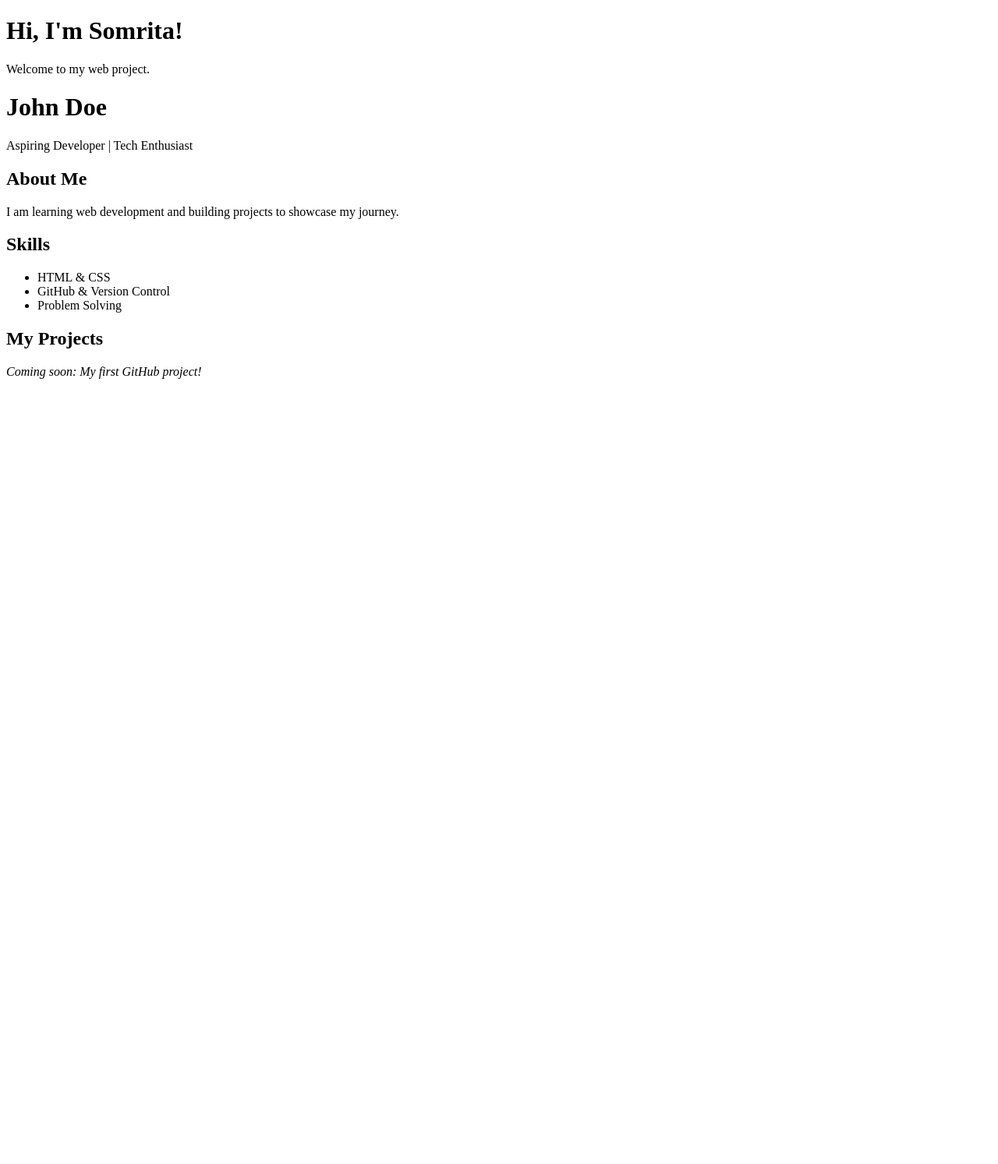
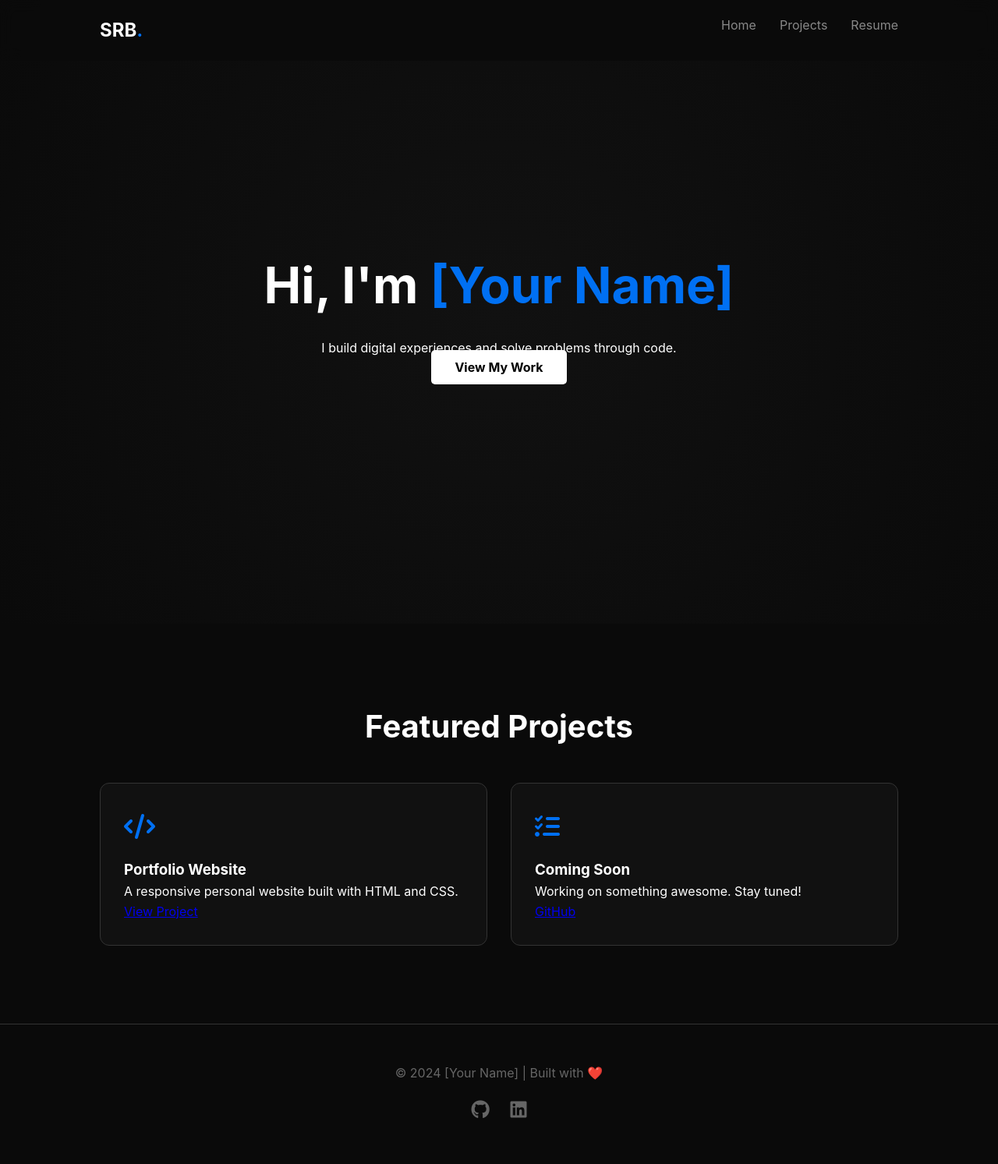
Before and after one commit to srb49/my_portfolio, a plain HTML site: page index.html in a window 1280 px wide. Shown: the whole page at 78% size. Before the commit the page ends 800 px from the top, so only its background shows below. Drawn offline with Linux system fonts and the light colour scheme.

Commit message:
Add files via upload

```diff
--- a/index.html
+++ b/index.html
@@ -3,35 +3,54 @@
 <head>
     <meta charset="UTF-8">
     <meta name="viewport" content="width=device-width, initial-scale=1.0">
-    <title>My Portfolio</title>
+    <title>Portfolio | [Your Name]</title>
+    <link rel="stylesheet" href="style.css">
+    <link rel="stylesheet" href="https://cdnjs.cloudflare.com/ajax/libs/font-awesome/6.0.0/css/all.min.css">
 </head>
 <body>
-    <h1>Hi, I'm Somrita!</h1>
-    <p>Welcome to my web project.</p>
-    <div class="container">
-    <header>
-        <h1>John Doe</h1>
-        <p>Aspiring Developer | Tech Enthusiast</p>
-    </header>
 
-    <section id="about">
-        <h2>About Me</h2>
-        <p>I am learning web development and building projects to showcase my journey.</p>
+    <nav class="navbar">
+        <div class="logo">SRB<span>.</span></div>
+        <ul class="nav-links">
+            <li><a href="#home">Home</a></li>
+            <li><a href="#projects">Projects</a></li>
+            <li><a href="resume.pdf" target="_blank">Resume</a></li>
+        </ul>
+    </nav>
+
+    <section id="home" class="hero">
+        <div class="hero-content">
+            <h1>Hi, I'm <span class="highlight">[Your Name]</span></h1>
+            <p>I build digital experiences and solve problems through code.</p>
+            <a href="#projects" class="btn">View My Work</a>
+        </div>
     </section>
 
-    <section id="skills">
-        <h2>Skills</h2>
-        <ul>
-            <li>HTML & CSS</li>
-            <li>GitHub & Version Control</li>
-            <li>Problem Solving</li>
-        </ul>
+    <section id="projects" class="container">
+        <h2 class="section-title">Featured Projects</h2>
+        <div class="project-grid">
+            <div class="project-card">
+                <div class="project-icon"><i class="fas fa-code"></i></div>
+                <h3>Portfolio Website</h3>
+                <p>A responsive personal website built with HTML and CSS.</p>
+                <a href="#" class="project-link">View Project</a>
+            </div>
+            <div class="project-card">
+                <div class="project-icon"><i class="fas fa-tasks"></i></div>
+                <h3>Coming Soon</h3>
+                <p>Working on something awesome. Stay tuned!</p>
+                <a href="#" class="project-link">GitHub</a>
+            </div>
+        </div>
     </section>
 
-    <section id="projects">
-        <h2>My Projects</h2>
-        <p><em>Coming soon: My first GitHub project!</em></p>
-    </section>
-</div>
+    <footer>
+        <p>© 2024 [Your Name] | Built with ❤️</p>
+        <div class="social-links">
+            <a href="#"><i class="fab fa-github"></i></a>
+            <a href="#"><i class="fab fa-linkedin"></i></a>
+        </div>
+    </footer>
+
 </body>
 </html>
--- a/style.css
+++ b/style.css
@@ -1,28 +1,90 @@
-/* This centers your content and sets a nice font */
-body {
-    font-family: 'Segoe UI', Tahoma, Geneva, Verdana, sans-serif;
-    line-height: 1.6;
+/* General Reset */
+* {
     margin: 0;
     padding: 0;
-    background-color: #f4f4f9;
-    color: #333;
-    display: flex;
-    flex-direction: column;
-    align-items: center;
+    box-sizing: border-box;
 }
 
-/* This styles your main heading */
-h1 {
-    color: #2c3e50;
-    margin-top: 50px;
+body {
+    font-family: 'Inter', -apple-system, sans-serif;
+    background-color: #0a0a0a; /* Dark background */
+    color: #ffffff;
+    line-height: 1.6;
 }
 
-/* This creates a nice "card" look for your info */
-.container {
-    background: white;
-    padding: 2rem;
-    border-radius: 10px;
-    box-shadow: 0 4px 6px rgba(0,0,0,0.1);
-    max-width: 600px;
-    margin-top: 20px;
+/* Navbar */
+.navbar {
+    display: flex;
+    justify-content: space-between;
+    padding: 20px 10%;
+    background: rgba(10, 10, 10, 0.8);
+    backdrop-filter: blur(10px);
+    position: fixed;
+    width: 100%;
+    top: 0;
+    z-index: 1000;
 }
+
+.logo { font-size: 1.5rem; font-weight: bold; }
+.logo span { color: #0070f3; } /* Accent color */
+
+.nav-links { display: flex; list-style: none; gap: 30px; }
+.nav-links a { color: #888; text-decoration: none; transition: 0.3s; }
+.nav-links a:hover { color: #fff; }
+
+/* Hero Section */
+.hero {
+    height: 100vh;
+    display: flex;
+    align-items: center;
+    justify-content: center;
+    text-align: center;
+    background: radial-gradient(circle at center, #111 0%, #0a0a0a 100%);
+}
+
+.hero h1 { font-size: 4rem; margin-bottom: 1rem; }
+.highlight { color: #0070f3; }
+
+.btn {
+    padding: 12px 30px;
+    background: #fff;
+    color: #000;
+    text-decoration: none;
+    border-radius: 5px;
+    font-weight: bold;
+    transition: 0.3s;
+}
+
+.btn:hover { background: #0070f3; color: #fff; }
+
+/* Projects Section */
+.container { padding: 100px 10%; }
+.section-title { font-size: 2.5rem; margin-bottom: 40px; text-align: center; }
+
+.project-grid {
+    display: grid;
+    grid-template-columns: repeat(auto-fit, minmax(300px, 1fr));
+    gap: 30px;
+}
+
+.project-card {
+    background: #111;
+    padding: 30px;
+    border-radius: 12px;
+    border: 1px solid #333;
+    transition: 0.3s;
+}
+
+.project-card:hover { border-color: #0070f3; transform: translateY(-10px); }
+
+.project-icon { font-size: 2rem; color: #0070f3; margin-bottom: 15px; }
+
+footer {
+    text-align: center;
+    padding: 50px;
+    border-top: 1px solid #333;
+    color: #666;
+}
+
+.social-links { margin-top: 15px; font-size: 1.5rem; }
+.social-links a { color: #666; margin: 0 10px; text-decoration: none; }
```
